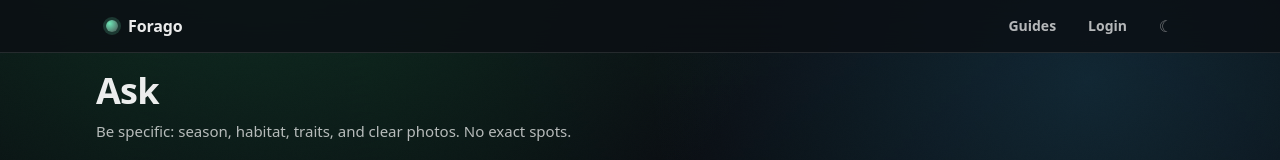
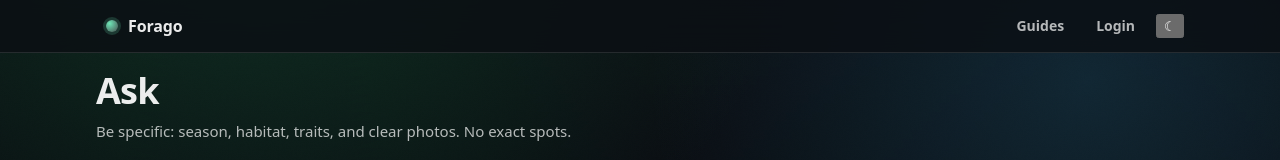
Before and after one commit to Hyllekvist/forago, a Next.js app: page /en/ask in a window 1280 px wide. Shown: the top 160 px of the page. Built offline with nearby package versions, Linux system fonts and the light colour scheme.

Commit message:
Update ThemeToggle.module.css

```diff
--- a/src/components/UI/ThemeToggle.module.css
+++ b/src/components/UI/ThemeToggle.module.css
@@ -1,46 +1,25 @@
-.toggle {
-  width: 36px;
-  height: 32px;
-  border-radius: 12px;
+.btn{
+  width: 38px;
+  height: 34px;
+  border-radius: var(--r-md);
 
-  display: inline-flex;
-  align-items: center;
-  justify-content: center;
+  border: var(--stroke) solid var(--line);
+  background: var(--panel);
+  color: var(--ink);
 
-  background: transparent;
-  border: 1px solid transparent;
-  color: var(--muted2, var(--muted));
+  display:flex;
+  align-items:center;
+  justify-content:center;
 
-  cursor: pointer;
-  padding: 0;
+  cursor:pointer;
 }
 
-/* Hover / active = samme sprog som nav */
-.toggle:hover {
+.btn:hover{
   background: var(--tapBg);
   border-color: var(--tapLine);
-  color: var(--ink);
 }
 
-.toggle:active {
-  transform: translateY(1px);
+.btn:focus-visible{
+  outline: 2px solid var(--focus);
+  outline-offset: 2px;
 }
-
-/* Fokus (keyboard) */
-.toggle:focus-visible {
-  outline: none;
-  box-shadow: 0 0 0 3px var(--focus);
-}
-
-/* Ikonet */
-.icon {
-  font-size: 16px;
-  line-height: 1;
-  opacity: 0.9;
-  transform: translateY(-0.5px); /* optisk centreret */
-}
-
-/* Light mode: lidt mere rolig kontrast */
-:global(:root[data-theme="light"]) .toggle {
-  color: var(--muted2);
-}
```
